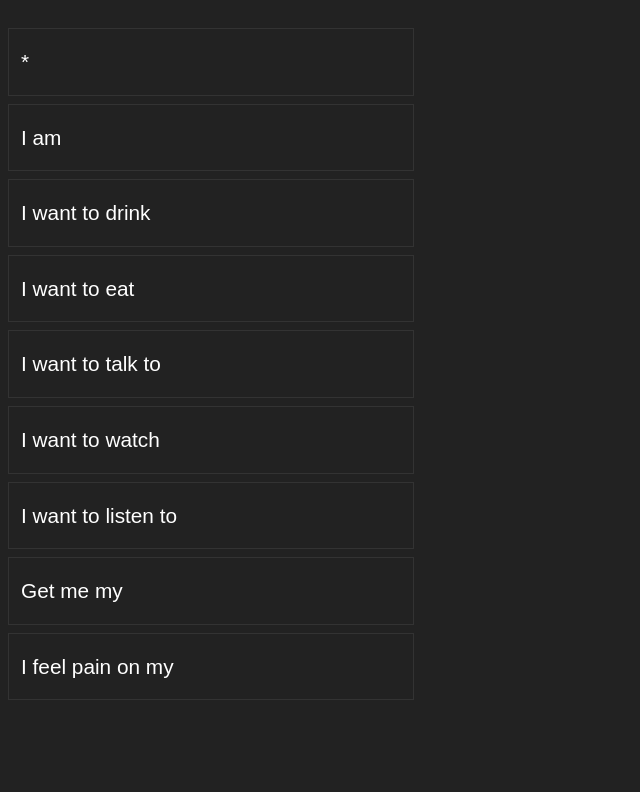
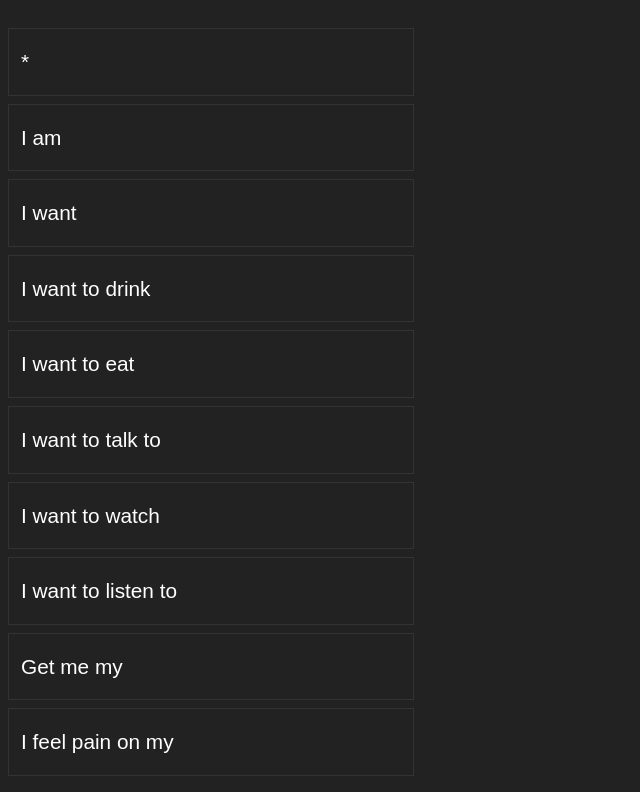
Before and after one commit to dylanharrington/aphasia, a React (Create React App) app: page / in a window 1280 px wide. Shown: the top 792 px of the page, without its empty margins (0-640 px from the left). Built offline with nearby package versions, Linux system fonts and the light colour scheme.

Commit message:
more shali tweaks

```diff
--- a/src/App.js
+++ b/src/App.js
@@ -10,21 +10,19 @@ const secondaryList = {
   activities: [
     'to go for a walk',
     'to go to the bathroom',
+    'to have a bath',
     'to go for a drive',
     'a nap',
-    'to call',
-    'to watch TV',
     'a massage',
-    'to listen music',
-    'to look at picture',
-    'brush my hair',
+    'to look at pictures',
+    'new clothes',
     'to go to my chair',
     'to go to the couch',
     'to go to the bed',
     'it quiet',
   ],
 
-  stuff: ['phone', 'iPad', 'glasses'],
+  stuff: ['phone', 'iPad', 'glasses', 'blanket', 'pillow'],
 
   music: ['Moody Blues', 'The Beatles'],
 
@@ -35,8 +33,8 @@ const secondaryList = {
     'Days of Our Lives',
     'Turner Classic Movies',
     'Christmas Movie',
-    'A game show',
-    'Romance Movie',
+    'a game show',
+    'Romance',
     'Comedy',
     'Action',
     'Drama',
@@ -72,6 +70,10 @@ const primaryList = [
   {
     text: 'I am',
     allows: [secondaryList.feelings],
+  },
+  {
+    text: 'I want',
+    allows: [secondaryList.activities],
   },
   {
     text: 'I want to drink',
```
